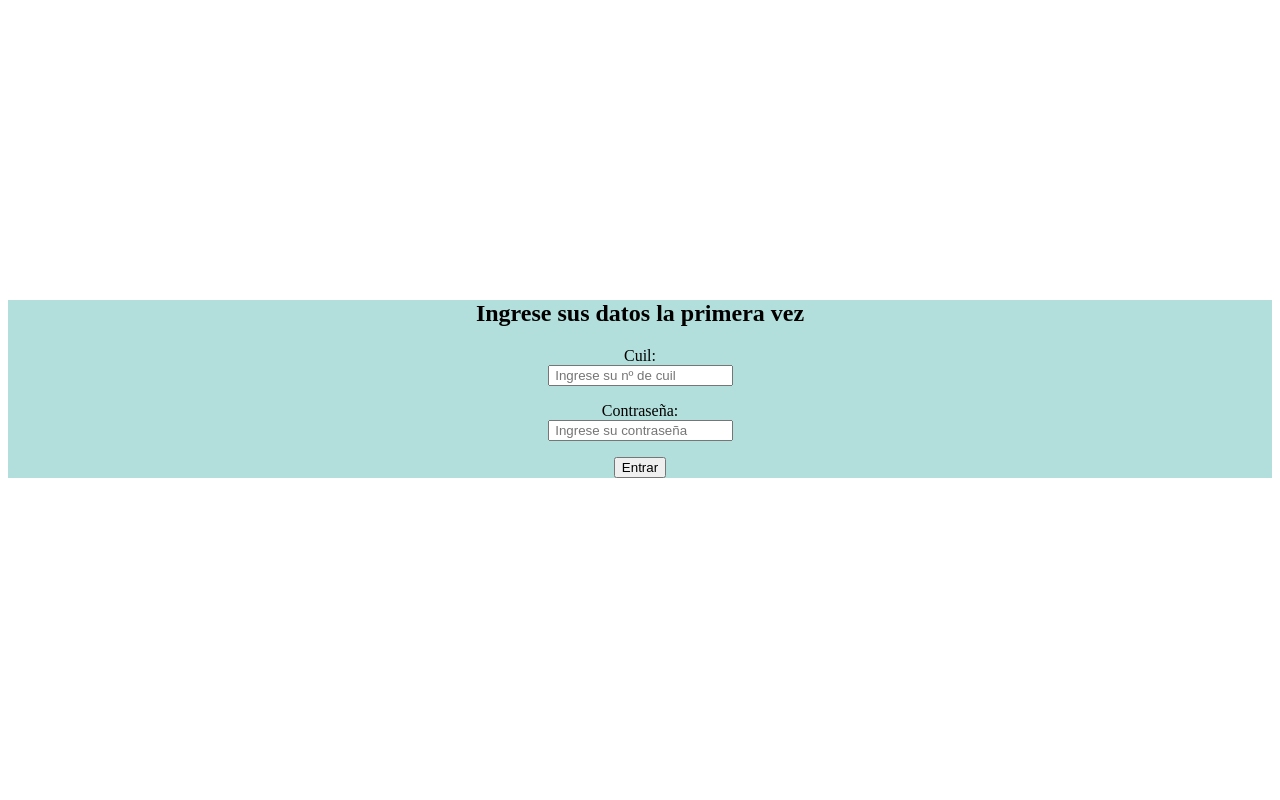
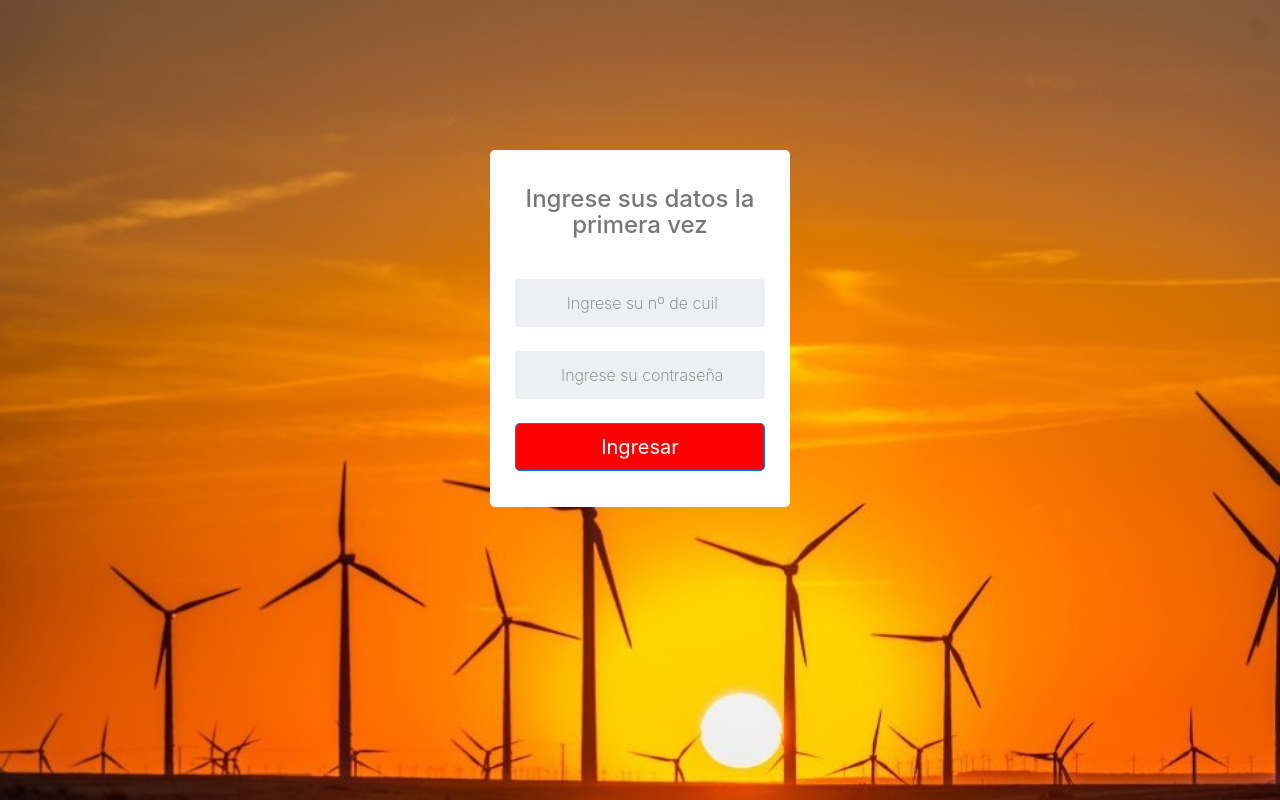
Before and after one commit to Anele13/Desarrollo-Web, a Django app: page /nuevo_usuario/ in a window 1280 px wide. Run offline with Django 3.2, Linux system fonts and the light colour scheme; some libraries are stand-ins or nearby versions.

Commit message:
terminado con la adaptacion del nuevo login y la nueva pantalla de nuevo usuario

```diff
--- a/desarrollo/desarrollo/settings.py
+++ b/desarrollo/desarrollo/settings.py
@@ -45,7 +45,7 @@ INSTALLED_APPS = [
     #librerias
     'bootstrap3',
     'django_extensions',
-    'easy_pdf'
+    'easy_pdf',
 ]
 
 MIDDLEWARE = [
--- /dev/null
+++ b/desarrollo/estaticos/css/base_login-nuevo_usuario.css
@@ -0,0 +1,84 @@
+
+body {
+background: url("/static/images/molinos.jpg");
+no-repeat center center fixed;
+background-size: cover;
+-moz-background-size: cover;
+-webkit-background-size: cover;
+-o-background-size: cover;
+}
+
+* {
+box-sizing: border-box;
+}
+
+*:focus {
+	outline: none;
+}
+
+.login {
+margin: 20px auto;
+width: 300px;
+}
+.login-screen {
+background-color: #FFF;
+padding: 20px;
+border-radius: 5px
+}
+
+.app-title {
+text-align: center;
+color: #777;
+}
+
+.login-form {
+text-align: center;
+}
+.control-group {
+margin-bottom: 10px;
+}
+
+input {
+text-align: center;
+background-color: #ECF0F1;
+border: 2px solid transparent;
+border-radius: 3px;
+font-size: 16px;
+font-weight: 200;
+padding: 10px 0;
+width: 250px;
+transition: border .5s;
+}
+
+input:focus {
+border: 2px solid #3498DB;
+box-shadow: none;
+}
+
+.btn {
+  border: 2px solid transparent;
+  background: #3498DB;
+  color: #ffffff;
+  font-size: 16px;
+  line-height: 25px;
+  padding: 10px 0;
+  text-decoration: none;
+  text-shadow: none;
+  border-radius: 3px;
+  box-shadow: none;
+  transition: 0.25s;
+  display: block;
+  width: 250px;
+  margin: 0 auto;
+}
+
+.btn:hover {
+  background-color: #2980B9;
+}
+
+.login-link {
+  font-size: 12px;
+  color: #444;
+  display: block;
+	margin-top: 12px;
+}
--- /dev/null
+++ b/desarrollo/templates/base/base_login-nuevo_usuario.html
@@ -0,0 +1,45 @@
+{% load staticfiles %}
+{% load staticfiles bootstrap3 %}
+
+{% block estilos %}
+    <link rel="stylesheet" type="text/css" href="{% static 'css/base_login-nuevo_usuario.css' %}"/>
+    <link rel="stylesheet" type="text/css" href="{% static 'css/bootstrap.min.css' %}"/>
+{% endblock %}
+
+{% block contenido %}
+    {% block titulo %}
+      <head>
+        <title>Sistema de validacion de </title>
+      <body>
+    {% endblock %}
+
+    {% if form.errors.items %}
+        {% for field, error in form.errors.items %}
+        <div align= "center">
+          <div class="alert alert-danger">
+              <ul style="list-style-type:none;"><strong>{{error}}</strong></ul>
+          </div>
+        </div>
+        {% endfor %}
+    {% endif %}
+
+    {% block principal %}
+      <div class="login">
+        <div class="login-screen" style="margin-top:150px;">
+    			<div class="app-title">
+            {% block chubut %}
+            <img src="{% static 'images/chubut.png' %}">
+            {% endblock %}
+          </div>
+          <div class="login-form">
+          <div class="control-group">
+            <form method="post">
+            {% block formulario %}
+            {% endblock %}
+            </form>
+    		  </div>
+      	 </div>
+       </div>
+     </div>
+    {% endblock %}
+{% endblock %}
--- a/desarrollo/templates/base/base_usuarios.html
+++ b/desarrollo/templates/base/base_usuarios.html
@@ -5,7 +5,7 @@
 {% endblock %}
 
 {% block estilos %}
-<link rel="stylesheet" href="https://maxcdn.bootstrapcdn.com/bootstrap/3.3.7/css/bootstrap.min.css">
+<link rel="stylesheet" type="text/css" href="{% static 'css/bootstrap.min.css' %}"/>
 <link rel="stylesheet" type="text/css" href="{% static 'css/agente_y_administrador.css' %}"/>
 <link rel="stylesheet" type="text/css" href="{% static 'css/font-awesome.min.css' %}"/>
 <link rel="stylesheet" type="text/css" href="{% static 'css/estilos_tablas_liquidacion_agente_y_admin.css' %}"/>
@@ -15,10 +15,8 @@
       {% block barra-superior%}
       <header role="banner">
       	<div class="row">
-      		<div class="col-md-6 col-md-offset-4">
-      			<div align="center">
+      		<div class="col-md-9">
       				<h1>Sistema de visualizacion de liquidaciones</h1>
-            </div>
           </div>
         </div>
 			  <ul class="utilities">
--- a/desarrollo/templates/persona/administrador.html
+++ b/desarrollo/templates/persona/administrador.html
@@ -1,9 +1,5 @@
 {% extends 'base/base_usuarios.html' %}
 {% load staticfiles %}
-
-
-
-
 
 {% block botones %}
     <p><li class="dashboard"><a href="{% url 'agentes_a_cargo' %}">Mis agentes</a></li></p>
@@ -11,6 +7,7 @@
 
 
 {% block extra %}
+
 {%if cantidad == 0 %}
 <div class="alert alert-danger" role="alert">
   <div align="center">
@@ -18,7 +15,6 @@
   </div>
 </div>
 {% endif %}
-
 
 {% if lista %}
 
--- a/desarrollo/templates/registration/nuevo_usuario.html
+++ b/desarrollo/templates/registration/nuevo_usuario.html
@@ -1,42 +1,16 @@
-{% block contenido %}
+{% extends 'base/base_login-nuevo_usuario.html' %}
 
-{% if form.errors.items %}
-    {% for field, error in form.errors.items %}
-    <div class="alert alert-danger">
-        <strong>{{error}}</strong>
-    </div>
-    {% endfor %}
-{% endif %}
+{% block chubut %}
+    <p><h4>Ingrese sus datos la primera vez</h4></p>
+{% endblock %}
 
-<div style="margin-top: 300px;">
-<div class="container">
-  <div class="row">
-      <div class="col-md-4 col-md-offset-4">
-        <div align="center">
-        <div class="panel panel-default">
-          <div class="panel-body" style="background-color:#B2DFDB;">
-            <form method="post">
-              {% csrf_token %}
-              {% block content %}
-                <h2>Ingrese sus datos la primera vez</h2>
-              {% endblock %}
-              <input type="hidden" name="next" value="{{ next }}" />
-              {% for field in form %}
-                <p>
-                  {{ field.label_tag }}<br>
-                  {{ field }}<br>
-                  {% if field.help_text %}
-                    <p><small style="color: grey">{{ field.help_text }}</small></p>
-                  {% endif %}
-                </p>
-              {% endfor %}
-              <button type="submit" class="btn btn-primary btn-lg">Entrar</button>
-              </form>
-          </div>
-        </div>
-    </div>
-</div>
-</div>
-</div>
-</div>
+{% block formulario %}
+  {% csrf_token %}
+  {% for field in form %}
+      <br>{{field}}<br>
+      {% if field.help_text %}
+        <br><p><small style="color: grey">{{ field.help_text }}</small></p>
+      {% endif %}
+  {% endfor %}
+  <br><button type="submit" class="btn btn-primary btn-lg" style="background-color:red;">Ingresar</button>
 {% endblock %}
```
Also changed, not shown: desarrollo/templates/registration/login.html (+2 -59 lines).
